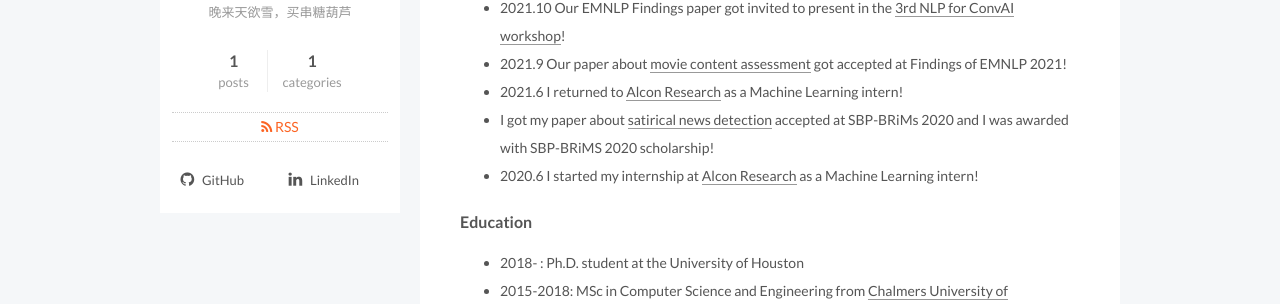
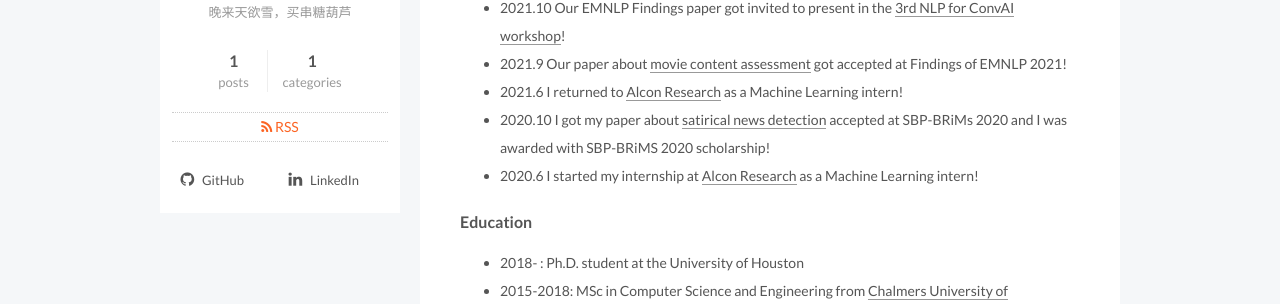
Before and after one commit to ZhangYigeng/ZhangYigeng.github.io, a Jekyll site: the page built from about/index.md, in a window 1280 px wide. Shown: the part 495-799 px from the top of the page. Built offline with Jekyll 4.4.1, drawn with Linux system fonts in a browser that asks for light colours; our own code applies the rules of GitHub Pages for plain Markdown files.

Commit message:
Update index.md

```diff
--- a/about/index.md
+++ b/about/index.md
@@ -16,7 +16,7 @@ My research interests lie within natural language processing using machine learn
 - 2021.10 Our EMNLP Findings paper got invited to present in the [3rd NLP for ConvAI workshop]!
 - 2021.9 Our paper about [movie content assessment] got accepted at Findings of EMNLP 2021!
 - 2021.6 I returned to [Alcon Research] as a Machine Learning intern!
-- I got my paper about [satirical news detection] accepted at SBP-BRiMs 2020 and I was awarded with SBP-BRiMS 2020 scholarship!
+- 2020.10 I got my paper about [satirical news detection] accepted at SBP-BRiMs 2020 and I was awarded with SBP-BRiMS 2020 scholarship!
 - 2020.6 I started my internship at [Alcon Research] as a Machine Learning intern!
 
 [Alcon Research]: https://www.alcon.com/
```
